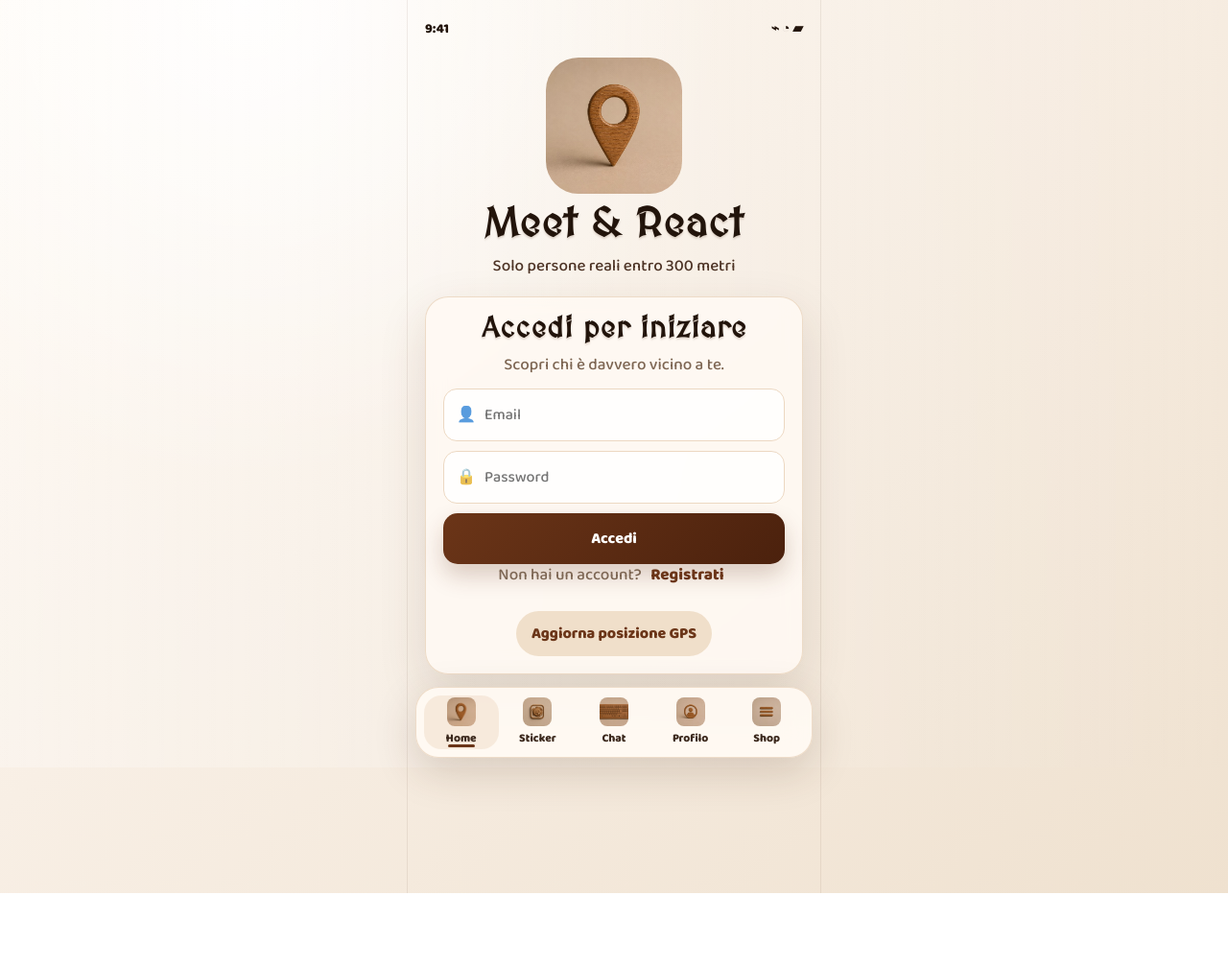
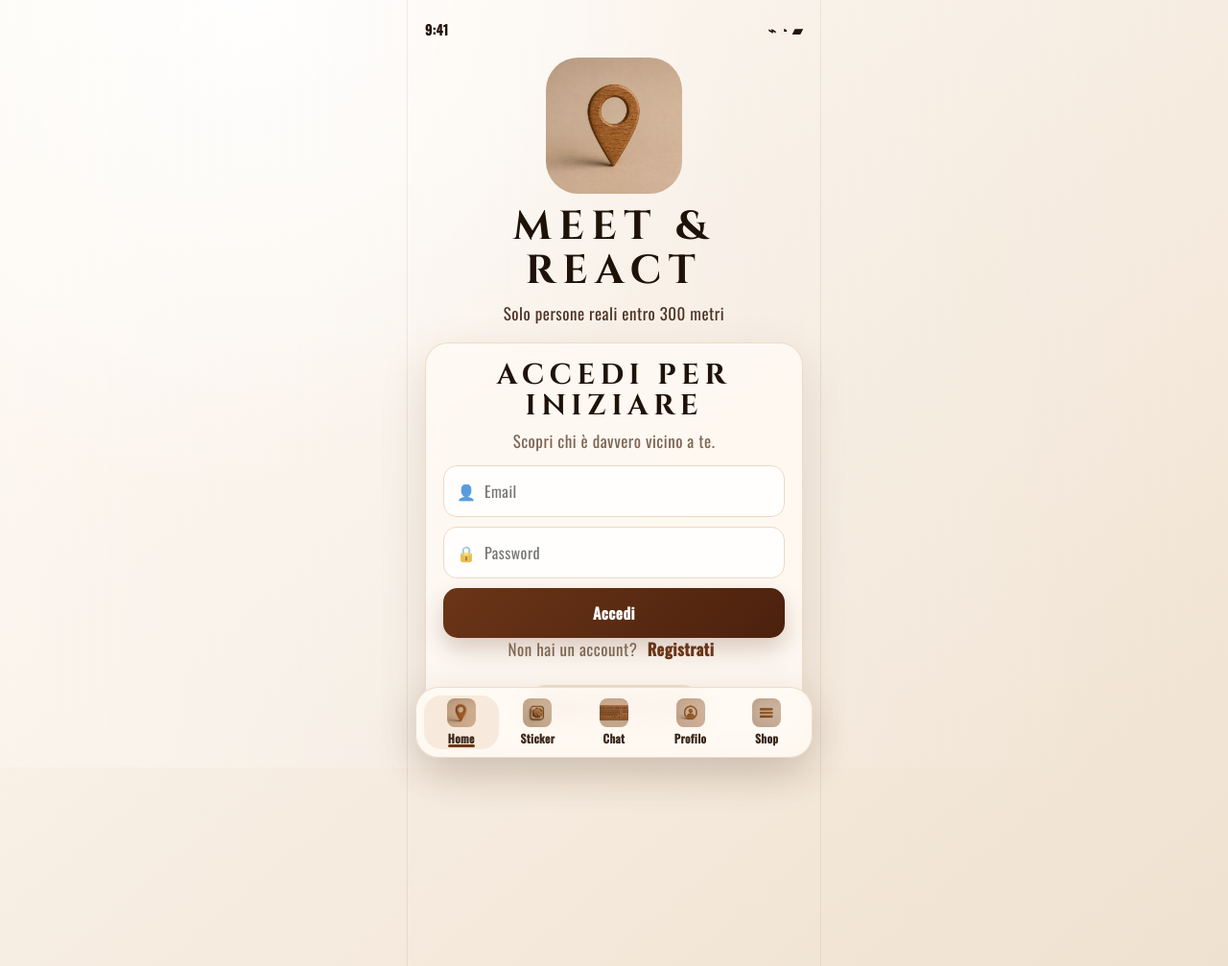
Before and after one commit to uelinotermoidraulica-alt/meeter, a plain HTML site: page index.html in a window 1280 px wide. Shown: the whole page at 96% size. Before the commit the page ends 931 px from the top, so only its background shows below. Drawn offline with nearby package versions, Linux system fonts and the light colour scheme; a web font is replaced by a local one.

Commit message:
Add files via upload

```diff
--- a/style.css
+++ b/style.css
@@ -1,4 +1,5 @@
-@import url('https://fonts.googleapis.com/css2?family=MedievalSharp&family=UnifrakturCook:wght@700&family=Baloo+2:wght@500;700;800&display=swap');
+@import url('https://fonts.googleapis.com/css2?family=Cinzel:wght@400;600;700;800&family=Oswald:wght@300;400;500&display=swap');
+
 
 :root{
   --bg:#f8efe5;
@@ -530,3 +531,46 @@ p,
 .subtitle{
   font-family:'Baloo 2', system-ui, sans-serif;
 }
+
+/* BASIL CHIPS STYLE V2 */
+
+.hero h1,
+.page-title,
+.card h2,
+.card h3,
+.brand-title{
+    font-family:'Cinzel', serif !important;
+    font-weight:700 !important;
+    letter-spacing:0.18em !important;
+    text-transform:uppercase !important;
+    color:#1f1208 !important;
+    text-shadow:none !important;
+}
+
+.hero h1{
+    font-size:42px !important;
+    line-height:1.1 !important;
+}
+
+.page-title{
+    font-size:34px !important;
+}
+
+.card h2{
+    font-size:30px !important;
+}
+
+.card h3{
+    font-size:24px !important;
+}
+
+body,
+p,
+span,
+button,
+input,
+textarea,
+.nav-item{
+    font-family:'Oswald', sans-serif !important;
+    letter-spacing:.03em;
+}
```
